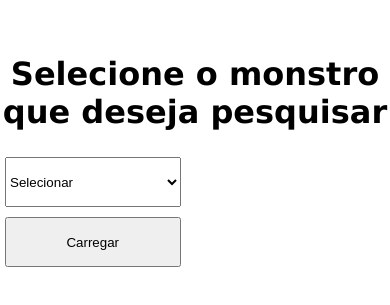
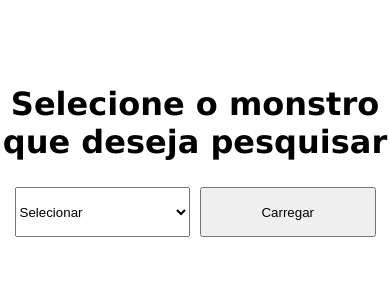
Before and after one commit to joaopedrov0/rpgsearch, a plain HTML site: page index.html in a window 390 px wide. Shown: the part 189-494 px from the top of the page. Drawn offline with Linux system fonts and the light colour scheme; no server answers.

Commit message:
Add files via upload

```diff
--- a/style.css
+++ b/style.css
@@ -71,9 +71,3 @@ nav{
 	height: auto;
 	opacity: 100%;
 }
-
-@media screen and (max-width: 500px){
-	nav{
-		flex-direction: column;
-	}
-}
```
